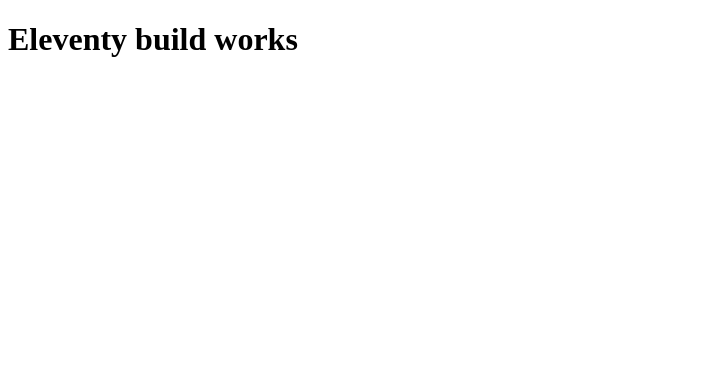
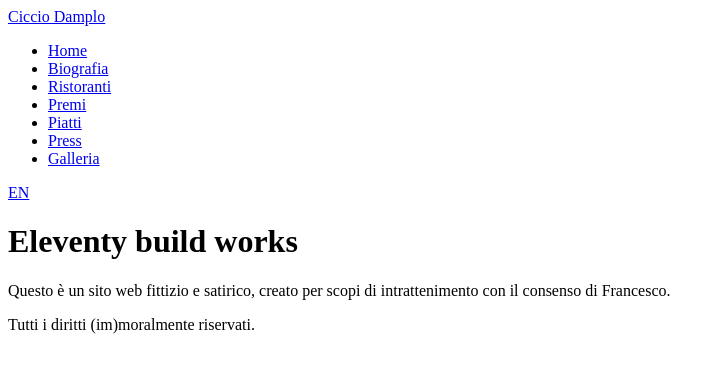
Before and after one commit to stefanotugiuru/ciccio-damplo, an Eleventy site: page src/index.njk in a window 1280 px wide. Shown: the whole page, without its empty margins (0-725 px from the left). Built offline with nearby package versions, Linux system fonts and the light colour scheme; Eleventy itself is replaced by a stand-in of ours; files that its build step writes are made by us from their sources.

Commit message:
feat: add base layout, nav, and footer partials

```diff
--- /dev/null
+++ b/src/_includes/layouts/base.njk
@@ -0,0 +1,19 @@
+<!doctype html>
+<html lang="{{ lang }}">
+<head>
+  <meta charset="utf-8">
+  <meta name="viewport" content="width=device-width, initial-scale=1">
+  <title>{{ title }} — Ciccio Damplo</title>
+  <link rel="stylesheet" href="/assets/css/style.css">
+  <link rel="alternate" hreflang="it" href="{{ site.baseUrl }}{{ hreflangIt or '/it/' }}">
+  <link rel="alternate" hreflang="en" href="{{ site.baseUrl }}{{ hreflangEn or '/en/' }}">
+  <link rel="alternate" hreflang="x-default" href="{{ site.baseUrl }}{{ hreflangIt or '/it/' }}">
+</head>
+<body>
+  {% include "partials/nav.njk" %}
+  <main>
+    {{ content | safe }}
+  </main>
+  {% include "partials/footer.njk" %}
+</body>
+</html>
--- /dev/null
+++ b/src/_includes/partials/footer.njk
@@ -0,0 +1,4 @@
+<footer class="site-footer">
+  <p class="disclaimer">{{ i18n.footer.disclaimer[lang] }}</p>
+  <p class="rights">{{ i18n.footer.rights[lang] }}</p>
+</footer>
--- /dev/null
+++ b/src/_includes/partials/nav.njk
@@ -0,0 +1,17 @@
+<nav class="site-nav">
+  <a class="brand" href="/{{ lang }}/">Ciccio Damplo</a>
+  <ul>
+    <li><a href="/{{ lang }}/">{{ i18n.nav.home[lang] }}</a></li>
+    <li><a href="/{{ lang }}/biografia/">{{ i18n.nav.biografia[lang] }}</a></li>
+    <li><a href="/{{ lang }}/ristoranti/">{{ i18n.nav.ristoranti[lang] }}</a></li>
+    <li><a href="/{{ lang }}/premi/">{{ i18n.nav.premi[lang] }}</a></li>
+    <li><a href="/{{ lang }}/piatti/">{{ i18n.nav.piatti[lang] }}</a></li>
+    <li><a href="/{{ lang }}/press/">{{ i18n.nav.press[lang] }}</a></li>
+    <li><a href="/{{ lang }}/galleria/">{{ i18n.nav.galleria[lang] }}</a></li>
+  </ul>
+  {% if lang == "it" %}
+    <a class="lang-switch" href="/en/">{{ i18n.langSwitchLabel.it }}</a>
+  {% else %}
+    <a class="lang-switch" href="/it/">{{ i18n.langSwitchLabel.en }}</a>
+  {% endif %}
+</nav>
--- a/src/index.njk
+++ b/src/index.njk
@@ -1,9 +1,6 @@
 ---
+layout: layouts/base.njk
 title: Smoke test
+lang: it
 ---
-<!doctype html>
-<html>
-  <body>
-    <h1>Eleventy build works</h1>
-  </body>
-</html>
+<h1>Eleventy build works</h1>
```
